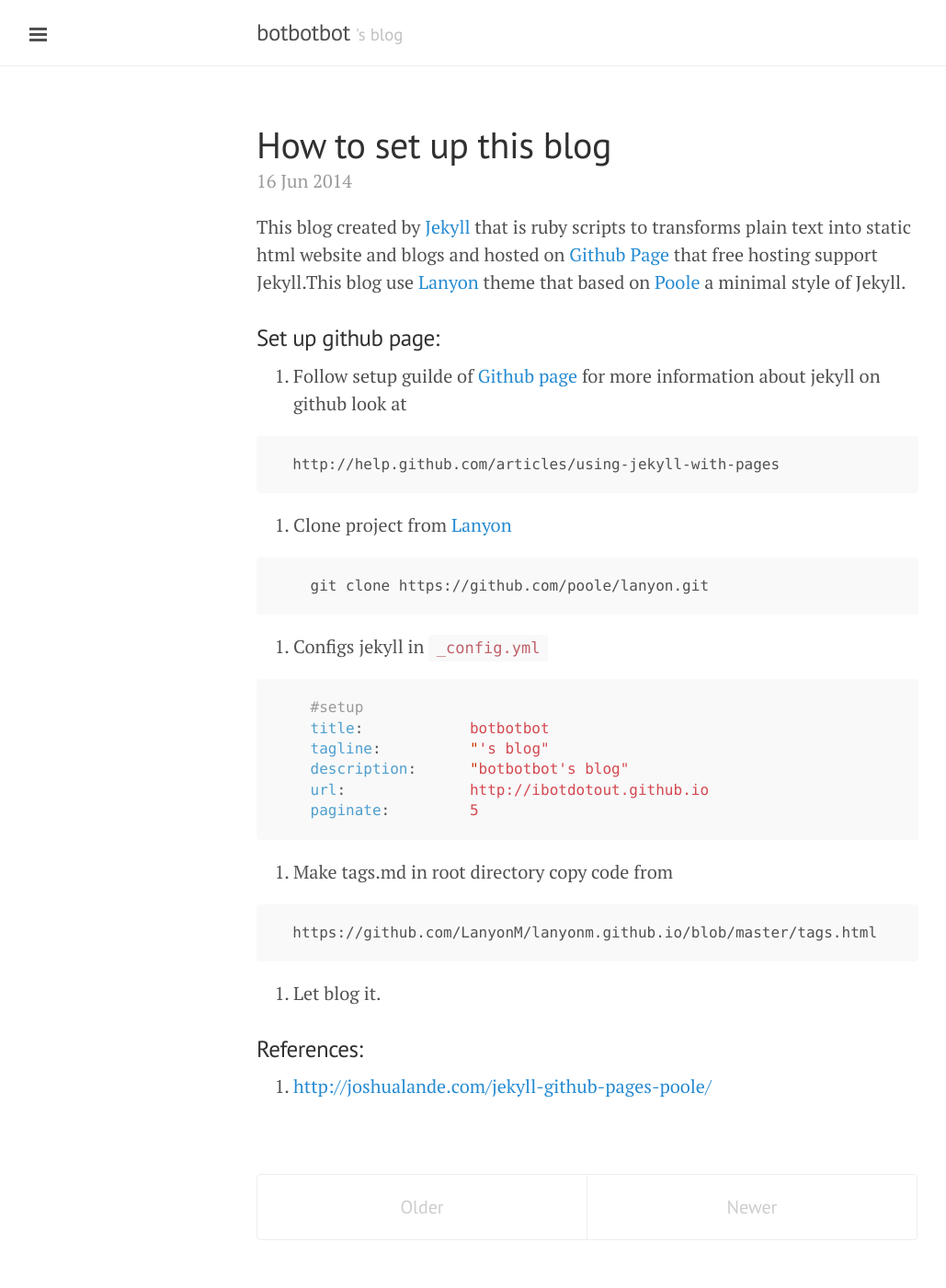
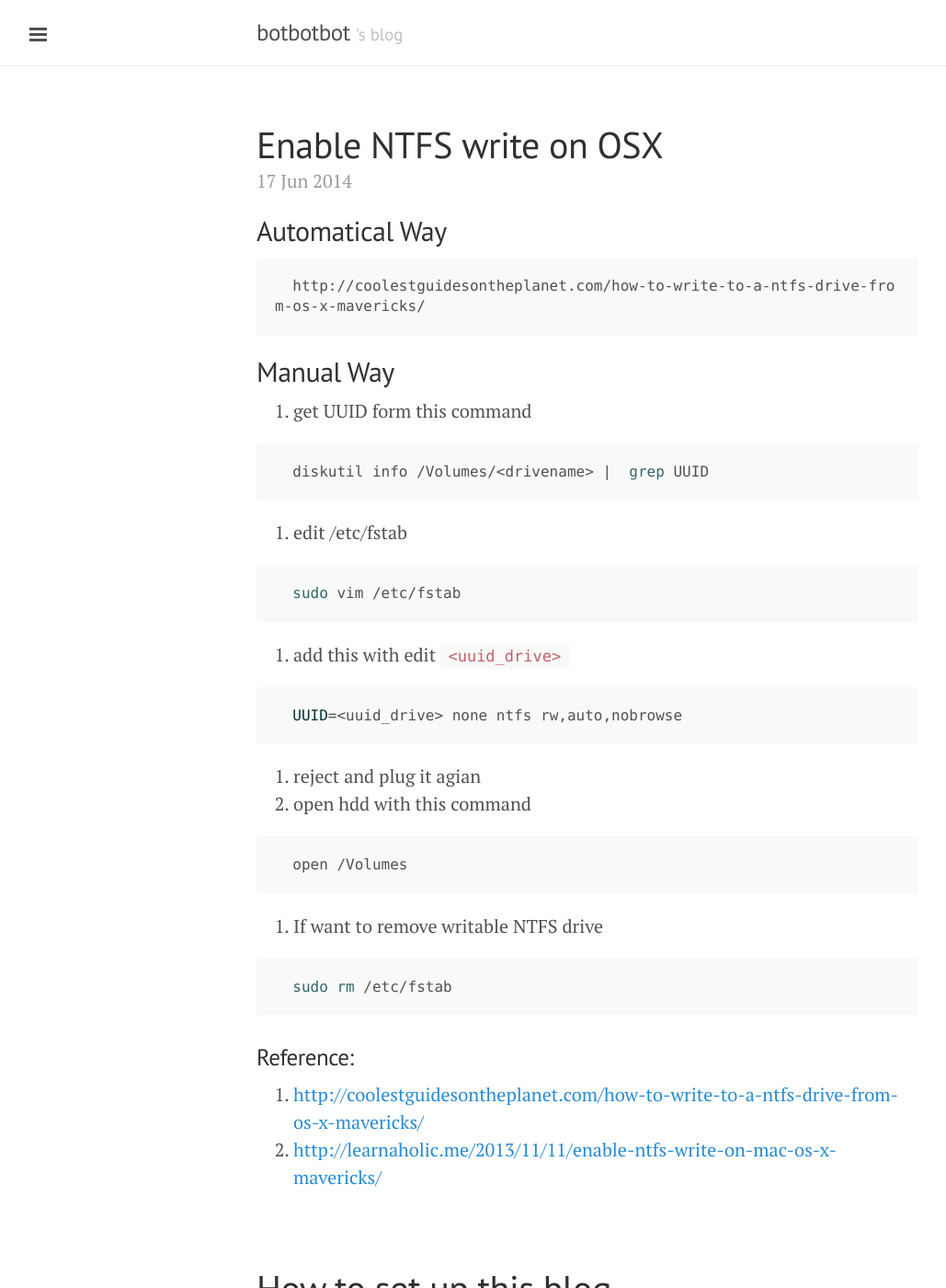
Before and after one commit to ibotdotout/ibotdotout.github.io, a Jekyll site: the page built from index.html, in a window 1280 px wide and 1400 px high. Shown: the whole window at 92% size, without its empty margins (1-1030 px from the left). Built offline with Jekyll 4.4.1, drawn with Linux system fonts in a browser that asks for light colours; Markdown is read by kramdown in place of the engine named in the settings; the list of posts is cut into pages by our own code.

Commit message:
add post/osx-write-ntfs

````diff
--- /dev/null
+++ b/_posts/2014-06-17-osx-write-ntfs.md
@@ -0,0 +1,42 @@
+---
+layout: post
+title: Enable NTFS write on OSX
+tags: osx
+---
+
+## Automatical Way
+  ```
+  http://coolestguidesontheplanet.com/how-to-write-to-a-ntfs-drive-from-os-x-mavericks/
+  ```
+
+## Manual Way
+1. get UUID form this command
+
+  ```sh
+  diskutil info /Volumes/<drivename> |  grep UUID
+  ```
+2. edit /etc/fstab
+
+  ```sh
+  sudo vim /etc/fstab
+  ```
+3. add this with edit ```<uuid_drive>```
+
+  ```sh
+  UUID=<uuid_drive> none ntfs rw,auto,nobrowse
+  ```
+4. reject and plug it agian
+5. open hdd with this command
+
+  ```sh
+  open /Volumes
+  ```
+6. If want to remove writable NTFS drive
+
+  ```sh
+  sudo rm /etc/fstab
+  ```
+
+### Reference:
+1. [http://coolestguidesontheplanet.com/how-to-write-to-a-ntfs-drive-from-os-x-mavericks/](http://coolestguidesontheplanet.com/how-to-write-to-a-ntfs-drive-from-os-x-mavericks/)
+2. [http://learnaholic.me/2013/11/11/enable-ntfs-write-on-mac-os-x-mavericks/](http://learnaholic.me/2013/11/11/enable-ntfs-write-on-mac-os-x-mavericks/)
````
Also changed, not shown: _posts/2014-06-16-how-to-set-up-this-blog.md (+1 -1 lines).
